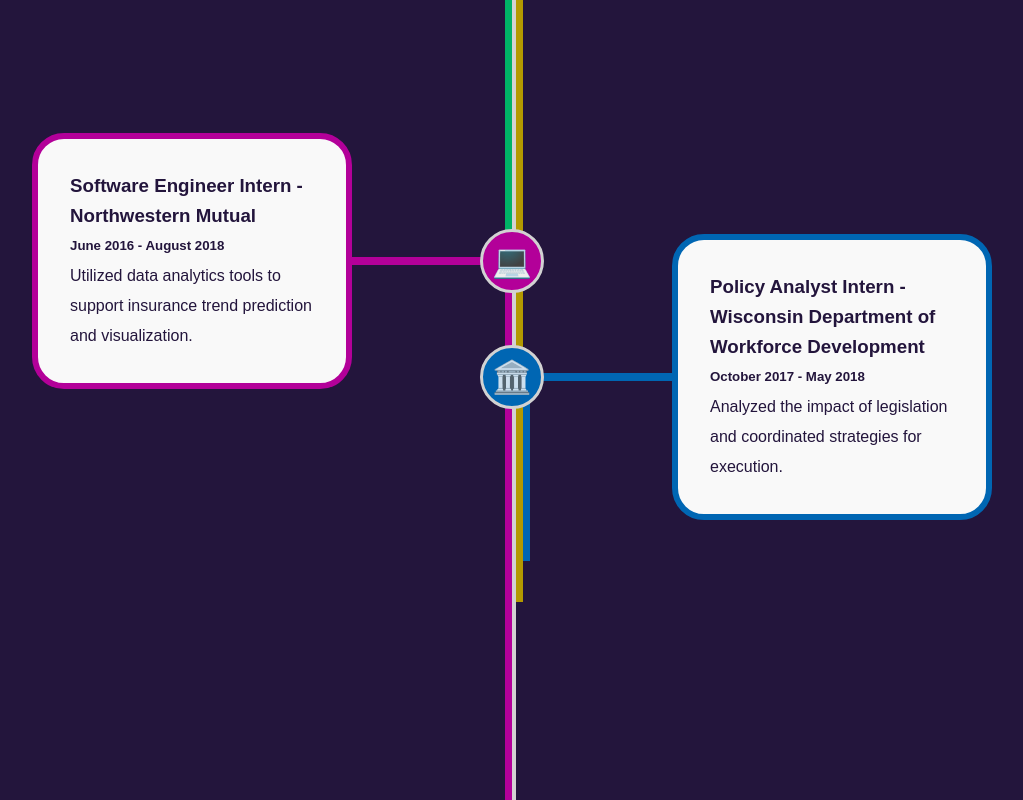
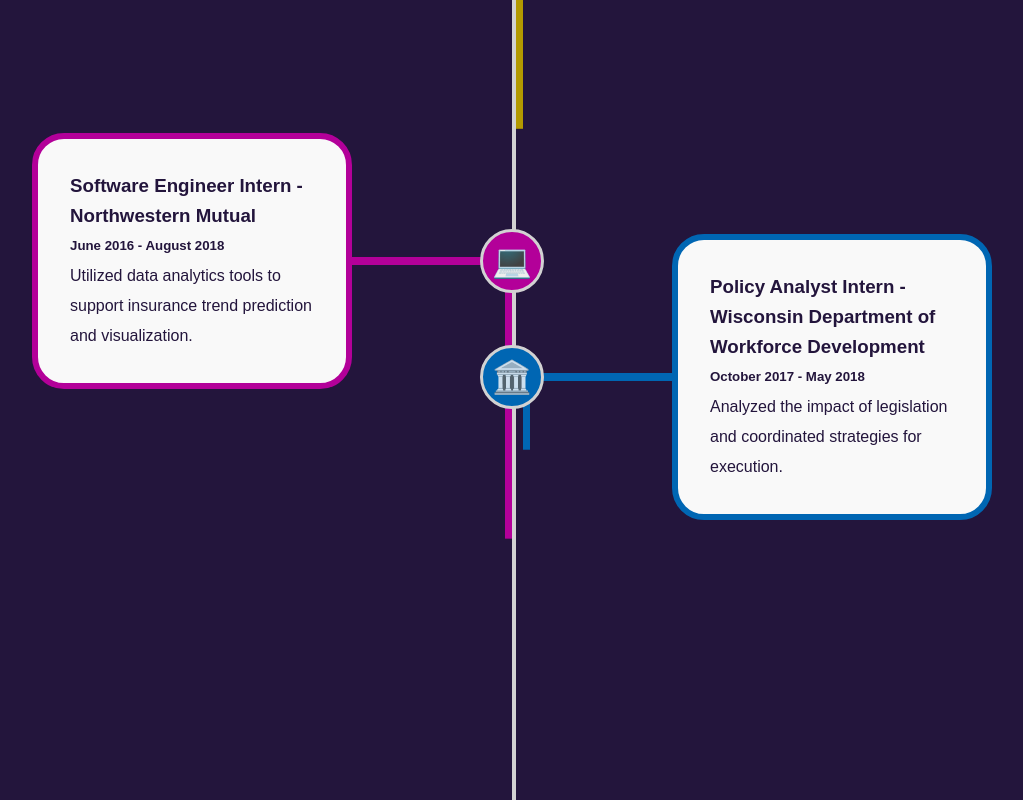
Before and after one commit to arichards912/personalwebsite, a React (Create React App) app: page /resume in a window 1280 px wide. Shown: the part 1420-2220 px from the top of the page, without its empty margins (128-1151 px from the left). Built offline with nearby package versions, Linux system fonts and the light colour scheme.

Commit message:
Animated timeline item slide ins

```diff
--- a/src/components/Timeline/TimelineItem.css
+++ b/src/components/Timeline/TimelineItem.css
@@ -3,8 +3,8 @@
     align-items: center;
     justify-content: center;
     width: 50%;
+    margin: 2rem 0 2rem 0;
     opacity: 0;
-    margin: 2rem 0 2rem 0;
     position: absolute;
     z-index: 1;
     }
@@ -15,6 +15,15 @@
 
   .timeline-item.left {
     right: 50%;
+
+  }
+
+  .leftSlideIn {
+    animation: slideInLeft 1.5s ease-out forwards;
+  }
+
+  .rightSlideIn {
+    animation: slideInRight 1.5s ease-out forwards;
   }
 
   .timeline-item.left .timeline-icon,
@@ -113,11 +122,39 @@
     right: 0;
   }
 
+  .timeline-duration-container {
+    opacity: 0;
+  }
+
+  .timeline-duration-container.right {
+    position: absolute;
+    width: 3rem;
+    z-index: 1;
+    opacity: 1;
+    top: 50%;
+    left: 0;
+    overflow: hidden;
+  }
+
+  .timeline-duration-container.left {
+    position: absolute;
+    width: 10px;
+    z-index: 1;
+    opacity: 1;
+    top: 50%;
+    right: 0;
+    overflow: hidden;
+  }
+
   .timeline-duration {
     position: absolute;
     width: 7px;
     z-index: 1;
-    top: 50%;
+    opacity: 1;
+  }
+
+  .visible {
+    animation: slideInTop 6s ease-out forwards;
   }
 
   .timeline-duration.left {
@@ -128,12 +165,39 @@
     left: 0;
   }
 
-
-  @keyframes fadeIn {
+  @keyframes slideInLeft {
     from {
+      transform: translateX(-100%);
       opacity: 0;
     }
     to {
+      transform: translateX(0);
       opacity: 1;
     }
   }
+
+  @keyframes slideInRight {
+    from {
+      transform: translateX(100%);
+      opacity: 0;
+    }
+    to {
+      transform: translateX(0);
+      opacity: 1;
+    }
+  }
+
+  @keyframes slideInTop {
+    0% {
+      opacity: 1;
+      transform: translateY(-100%);
+    }
+    40% {
+      opacity: 1;
+      transform: translateY(-100%);
+    }
+    100% {
+      opacity: 1;
+      transform: translateY(0);
+    }
+  }
--- a/src/components/Timeline/TimelineItem.js
+++ b/src/components/Timeline/TimelineItem.js
@@ -1,9 +1,46 @@
-import React from 'react';
+import React from "react";
 import './TimelineItem.css';
+
+function isInViewport(element) {
+  const rect = element.getBoundingClientRect();
+  const windowHeight = window.innerHeight || document.documentElement.clientHeight;
+
+  return (
+    rect.top >= 0 &&
+    rect.bottom <= windowHeight
+  );
+}
+
+function handleScroll() {
+  const leftElements = document.querySelectorAll('.timeline-item.left');
+  const rightElements = document.querySelectorAll('.timeline-item.right');
+
+
+  for (const element of leftElements) {
+    if (isInViewport(element)) {
+      element.classList.add('leftSlideIn');
+      // Make child of element with classname timeline-connector, visible
+      element.querySelector('.timeline-duration').classList.add('visible');
+    }
+  }
+  for (const element of rightElements) {
+    if (isInViewport(element)) {
+      element.classList.add('rightSlideIn');
+      element.querySelector('.timeline-duration').classList.add('visible');
+    }
+  }
+}
+
+// Listen for scroll events and check if elements are in view
+window.addEventListener('scroll', handleScroll);
+
+// Call handleScroll on page load to check if elements are in view initially
+handleScroll();
 
 const TimelineItem = ({title, date, description, details, icon, position, relativePosition, totalHeight, duration, color, posIndex, offsetIndex }) => {
 
   let offset = 11 * offsetIndex;
+  console.log("offsetindex: ", offsetIndex);
   if (offset === 0) {
     if (position === 'left') {
       offset = 0;
@@ -12,15 +49,16 @@
       offset = 4;
     }
   }
+
   return (
     <div
-      className={`timeline-item ${position}`}
-      style={{ top: `${relativePosition * totalHeight}px`, animation: `fadeIn 1.2s ${posIndex * 0.6}s ease-in forwards`}}
+      className={`timeline-item ${position} ${posIndex === 0 ? 'leftSlideIn' : ''}`}
+      style={{ top: `${relativePosition * totalHeight}px`}}
     >
-      <div className="timeline-icon" style={{backgroundColor: color}}>
+      <div className={`timeline-icon ${position}`} style={{backgroundColor: color}}>
         {icon}
       </div>
-      <div className="timeline-info">
+      <div className={`timeline-info ${position}`}>
         <div className="timeline-content" style={{border: `solid 6px ${color}`}}>
           <h3>{title}</h3>
           <h5>{date}</h5>
@@ -36,10 +74,12 @@
         className={`timeline-connector ${position}`}
         style={{backgroundColor: color}}
       ></div>
-      <div
-        className={`timeline-duration ${position}`}
-        style={{ height: `${duration}px`,  backgroundColor: color, [position === 'left' ? 'marginRight' : 'marginLeft']: `${offset}px`}}
-      ></div>
+      <div className={`timeline-duration-container ${position}`} style={{ height: `${duration}px`}}>
+        <div
+          className={`timeline-duration ${position} ${posIndex === 0 ? 'visible' : ''}`}
+          style={{ height: `${duration}px`,  backgroundColor: color, [position === 'left' ? 'marginRight' : 'marginLeft']: `${offset}px`}}
+        ></div>
+      </div>
 
     </div>
   );
--- a/src/components/TypingAnimation/TypingAnimation.js
+++ b/src/components/TypingAnimation/TypingAnimation.js
@@ -10,9 +10,6 @@
       let firstGo = true;
       const randomSpeed = Math.floor(Math.random() * 40) + 90;
       const timer = setInterval(() => {
-        console.log("index: ", index);
-        console.log("text[index]: ", text[index]);
-        console.log("First go: ", firstGo)
         if (index < text.length - 1) {
             setDisplayedText((prevText) => prevText + text[index]);
             if(index !== 1 || firstGo === false) {
```
